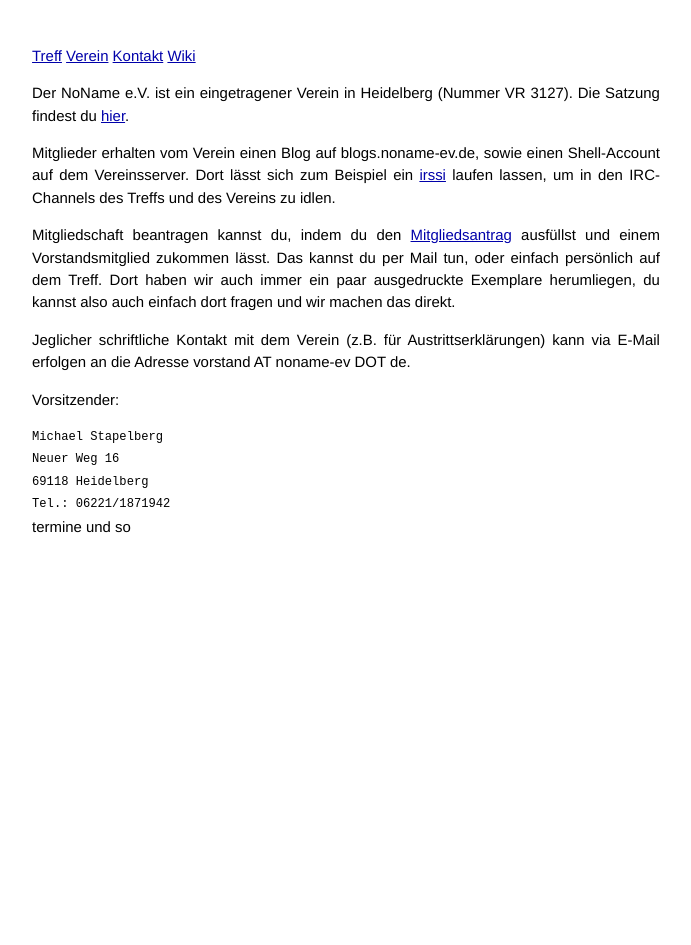
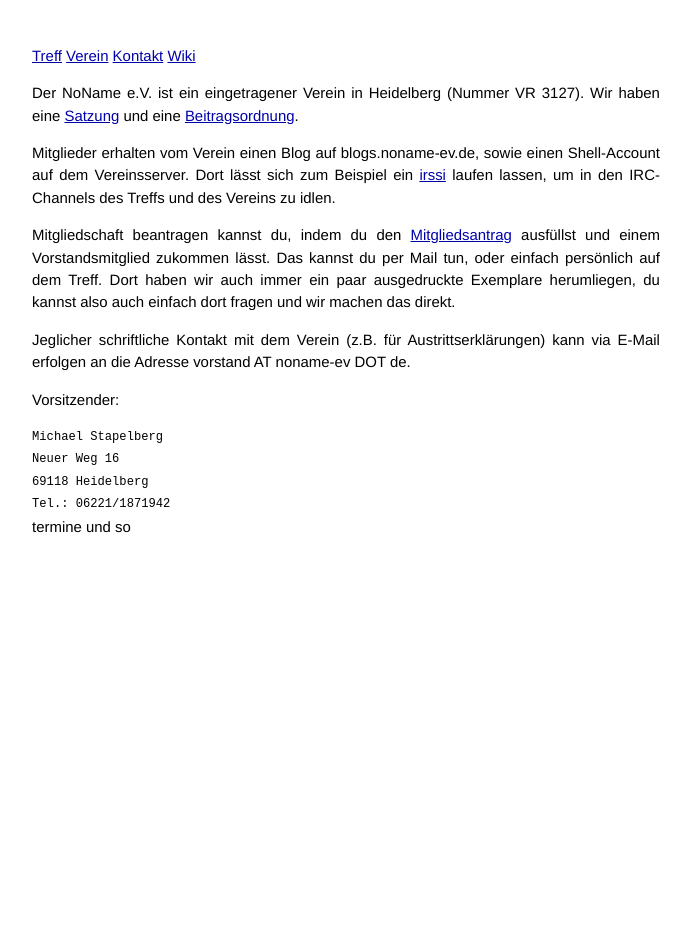
Before and after one commit to nnev/website, a Jekyll site: the page built from verein.md, in a window 1280 px wide. Shown: the whole page, without its empty margins (294-985 px from the left). Built offline with Jekyll 4.4.1, drawn with Linux system fonts in a browser that asks for light colours; Markdown is read by kramdown in place of the engine named in the settings.

Commit message:
Links in Verein geändert

```diff
--- a/verein.md
+++ b/verein.md
@@ -4,7 +4,8 @@ title: Über den Verein
 ---
 
 Der NoName e.V. ist ein eingetragener Verein in Heidelberg (Nummer VR 3127).
-Die Satzung findest du [hier](satzung.html).
+Wir haben eine [Satzung](satzung.html) und eine
+[Beitragsordnung](beitragsordnung.html).
 
 Mitglieder erhalten vom Verein einen Blog auf blogs.noname-ev.de, sowie einen
 Shell-Account auf dem Vereinsserver. Dort lässt sich zum Beispiel ein
```
